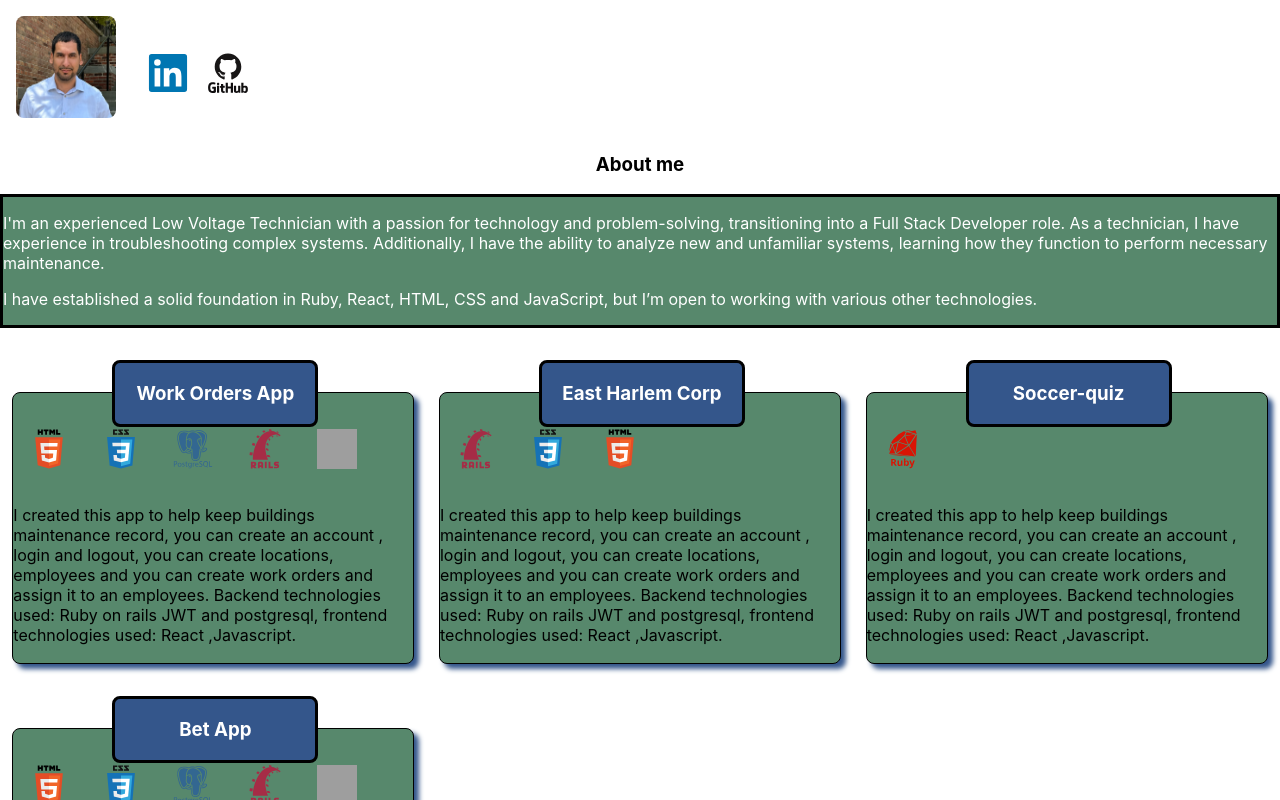
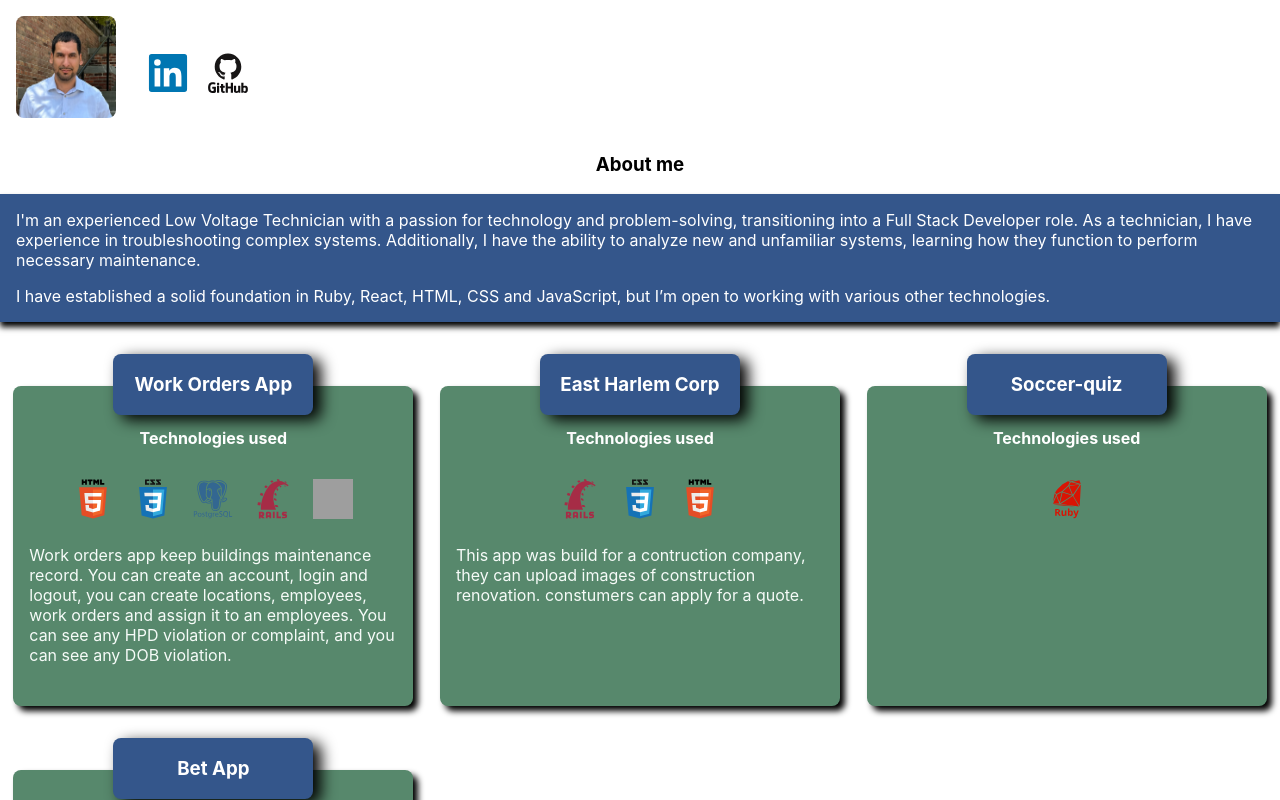
Before and after one commit to yarvinh/my-portfolio, a React (Create React App) app: page / in a window 1280 px wide. Shown: the top 800 px of the page. Built offline with nearby package versions, Linux system fonts and the light colour scheme; grey boxes are pictures that could not be loaded.

Commit message:
add footer and some css

```diff
--- a/src/App.css
+++ b/src/App.css
@@ -9,7 +9,50 @@ body{
 
 }
 
-.project-header{
+.profile-img{
+  width: 100px;
+  height: 102px;
+  border-radius: .5rem;
+  margin: 1rem;
+}
+
+.nav-bar{
+  cursor: pointer;
+  display: flex;
+  flex-direction: row;
+  align-items: center;
+}
+
+
+
+.icons-container{
+  display: flex;
+  flex-direction: row;
+  align-items: center;
+
+}
+
+.icon-link{
+  width: 60px;
+  height: 60px;
+}
+
+.icons{
+  margin:1rem;
+  width: 40px;
+  height: 40px;
+  transition: 0.4s;
+}
+
+.icons:hover{
+  width: 50px;
+  height: 50px;
+}
+
+
+
+
+/* .project-header{
   color: white;
   background-color: #34568B;
   text-align: center;
@@ -21,7 +64,7 @@ body{
   left: 100px;
   text-decoration: none;
   border-radius: .5rem;
-}
+} */
 
 .space-between{
   justify-content: space-between;
--- a/src/App.tsx
+++ b/src/App.tsx
@@ -4,6 +4,7 @@ import './App.css';
 // import Home from './components/Home';
 import About from './components/about';
 import ProjectsContainer from './containers/ProjectsContainer';
+import Footer from './components/Footer';
 type Img = {
   htmlIcon: string;
   cssIcon: string;
@@ -22,16 +23,10 @@ const img: Img = {
   rubyIcon: "icons/ruby-plain-wordmark.svg"
 }
 
-{/* <img src="icons/html5-original-wordmark.svg" className="icons" alt="HTML5 icon"/>
-<img src="icons/css3-original-wordmark.svg" className="icons" alt="css3 icon"/>
-<img src="icons/postgresql-plain-wordmark.svg" className="icons" alt="postgresql icon"/>
-<img src="icons/react-original.svg" className="icons" alt="HTML5 icon"/>
-<img src="icons/rails-plain-wordmark.svg" className="icons" alt="Ruby On Rails icon"/> */}
 function App() {
-  console.log(img)
   return (
       <BrowserRouter>
-        <section className="main-back-ground-color">
+        <main className="main-back-ground-color">
           <nav className='nav-bar'>
             <img src="../icons/profileimg.jpeg" className="profile-img" alt="my self in blue tshirt"/>
             <div className="icons-container">
@@ -46,28 +41,29 @@ function App() {
           <About/>
           <section className='projects-container'>
             <ProjectsContainer projectName="Work Orders App" url="https://work-orders-frontend-e69a673b70ee.herokuapp.com" icons={[img.htmlIcon, img.cssIcon,img.postgresqlIcon,img.railsIcon, img.reactIcon]}>
-                <p>
-                    I created this app to help keep buildings maintenance record, you can create an account , login and logout, you can create locations, employees and you can create work orders and assign it to an employees. Backend technologies used: Ruby on rails JWT and postgresql, frontend technologies used: React ,Javascript.
+                <p className='project-text'>
+                    Work orders app keep buildings maintenance record. You can create an account, login and logout, you can create locations, employees, work orders and assign it to an employees.
+                    You can see any HPD violation or complaint, and you can see any DOB violation.
                 </p>
             </ProjectsContainer>
             <ProjectsContainer projectName="East Harlem Corp" url="https://safe-sands-70988-45596a723e4f.herokuapp.com/" icons={[img.railsIcon,img.cssIcon, img.htmlIcon]}>
-              <p>
-                I created this app to help keep buildings maintenance record, you can create an account , login and logout, you can create locations, employees and you can create work orders and assign it to an employees. Backend technologies used: Ruby on rails JWT and postgresql, frontend technologies used: React ,Javascript.
+              <p className='project-text'>
+                This app was build for a contruction company, they can upload images of construction renovation. constumers can apply for a quote.
               </p>
             </ProjectsContainer>
             <ProjectsContainer projectName="Soccer-quiz" url="https://rubygems.org/gems/soccer-quiz" icons={[img.rubyIcon]}>
-              <p>
-                I created this app to help keep buildings maintenance record, you can create an account , login and logout, you can create locations, employees and you can create work orders and assign it to an employees. Backend technologies used: Ruby on rails JWT and postgresql, frontend technologies used: React ,Javascript.
+              <p className='project-text'>
+
               </p>
             </ProjectsContainer>
             <ProjectsContainer projectName="Bet App" url="" icons={[img.htmlIcon, img.cssIcon,img.postgresqlIcon,img.railsIcon, img.reactIcon]} >
-              <p>
-                I created this app to help keep buildings maintenance record, you can create an account , login and logout, you can create locations, employees and you can create work orders and assign it to an employees. Backend technologies used: Ruby on rails JWT and postgresql, frontend technologies used: React ,Javascript.
+              <p className='project-text'>
+              This is a soccer betting app where users have the ability to login, logout and sign-up. Users can also see, bet and like upcoming soccer matches.
               </p>
             </ProjectsContainer>
           </section>
-
-        </section>
+          <Footer/>
+        </main>
       </BrowserRouter>
 
 
--- /dev/null
+++ b/src/components/Footer.tsx
@@ -0,0 +1,11 @@
+import '../style/footer.css'
+
+const Footer = ()=>{
+    return (
+        <section className="footer">
+
+        </section>
+    )
+}
+
+export default Footer
--- /dev/null
+++ b/src/components/Technologies.tsx
@@ -0,0 +1,11 @@
+import { Link } from "react-router-dom"
+import "../style/technologies.css"
+const Technologies = (props: {icons: Array<string> })=>{
+   return(
+    <section className="space-between technologies-container">
+     {props.icons.map((icon,index)=> <img src={icon} key={index} className="techologies-icons" alt="HTML5 icon"/>  )}
+    </section>
+   )
+}
+
+export default Technologies
--- a/src/components/Techologies.tsx
+++ /dev/null
@@ -1,14 +0,0 @@
-import { Link } from "react-router-dom"
-import "../style/nav-bar.css"
-const Technologies = (props: {icons: Array<string> })=>{
-   return(
-    <section className="space-between icon-container">
-     {props.icons.map((icon,index)=> <img src={icon} key={index} className="icons" alt="HTML5 icon"/>  )}
-
-    </section>
-   )
-}
-
-
-
-export default Technologies
--- a/src/containers/ProjectsContainer.tsx
+++ b/src/containers/ProjectsContainer.tsx
@@ -1,5 +1,5 @@
 import { Link } from "react-router-dom"
-import Technologies from "../components/Techologies"
+import Technologies from "../components/Technologies"
 import '../style/projects.css'
 const ProjectsContainer = (props: {url: string; projectName: string; children: React.ReactNode; icons: Array<string>; })=>{
     return (
@@ -10,6 +10,7 @@ const ProjectsContainer = (props: {url: string; projectName: string; children: R
                 </h3>
             </Link>
             <article className="project">
+            <h4>Technologies used</h4>
             <Technologies icons={props.icons}/>
                 {props.children}
             </article>
--- a/src/style/about.css
+++ b/src/style/about.css
@@ -6,13 +6,16 @@
   }
   .about{
     color: white;
-    background-color: #57886c;
-    border-width: 3px;
-    border-color: black;
-    border-style: solid;
+    background-color: #34568B;
+    /* background-color: #57886c; */
+    box-shadow: 0px 5px 6px black;
     height: 300px;
     gap: 10px;
     height:auto;
+  }
+
+  .about p{
+    margin: 1rem;
   }
 
   .about-img{
--- /dev/null
+++ b/src/style/footer.css
@@ -0,0 +1,5 @@
+.footer{
+    margin-top: 4rem;
+    background-color: #34568B;
+    height: 200px;
+}
--- a/src/style/nav-bar.css
+++ b/src/style/nav-bar.css
@@ -16,7 +16,6 @@
     display: flex;
     flex-direction: row;
     align-items: center;
-
   }
 
   .icon-link{
--- a/src/style/projects.css
+++ b/src/style/projects.css
@@ -13,16 +13,17 @@
   }
 
   .project{
+    color: white;
     background-color: #57886c;
     margin-top: 2rem;
-    border-width: 1px;
-    border-color: black;
-    border-style: solid ;
     width: 400px;
-    height: 250px;
+    height: 300px;
     padding-top: 20px;
     border-radius: .5rem;
-    box-shadow: 5px 5px 5px #34568B;
+    box-shadow: 5px 5px 6px black;
+  }
+  .project h4{
+     text-align: center;
   }
 
   .project-header{
@@ -30,11 +31,18 @@
     background-color: #34568B;
     text-align: center;
     position: absolute;
-    border-width: 3px;
-    border-color: black;
-    border-style: solid;
+    box-shadow: 8px 5px 15px black;
     width: 200px;
     left: 100px;
     text-decoration: none;
     border-radius: .5rem;
   }
+
+  .project-header:hover{
+    box-shadow: 5px 5px 6px black;
+  }
+
+  .project-text{
+    color: #f6fbf8;
+    margin: 1rem;
+  }
--- /dev/null
+++ b/src/style/technologies.css
@@ -0,0 +1,13 @@
+.technologies-container{
+    display: flex;
+    align-items: center;
+    justify-content: center;
+    margin: 1rem;
+}
+
+.techologies-icons{
+    margin: 10px;
+    width: 40px;
+    height: 40px;
+    transition: 0.4s;
+}
```
